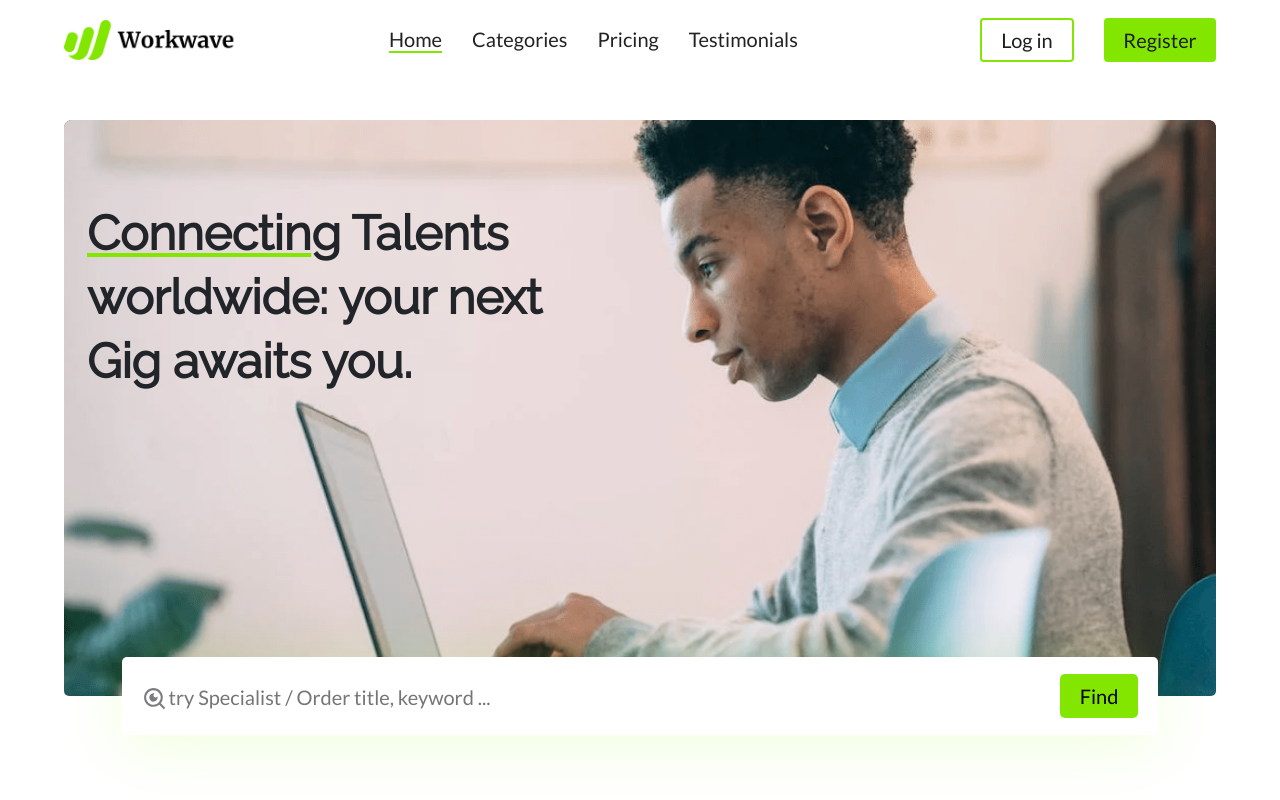
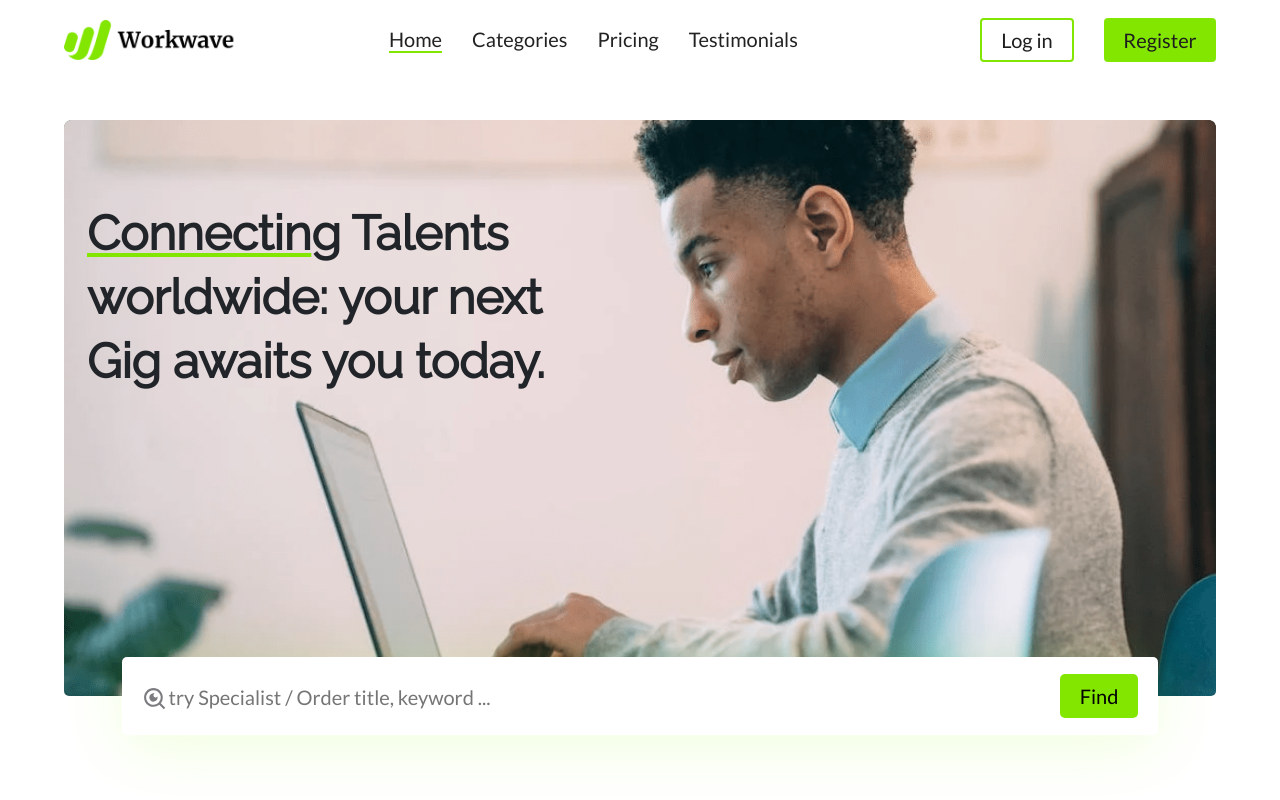
Before and after one commit to IfeOlaitan/my-node-app, a React (Create React App) app: page / in a window 1280 px wide. Shown: the top 800 px of the page. Built offline with nearby package versions, Linux system fonts and the light colour scheme.

Commit message:
home update for blue

```diff
--- a/src/components/home.js
+++ b/src/components/home.js
@@ -134,7 +134,7 @@ scrollContainer.scrollLeft =
           <p id="hmre2">
             {" "}
             <span id="hmre46">Connectin</span>g Talents worldwide: your next Gig
-            awaits you.
+            awaits you today.
           </p>
         </div>
 
```
